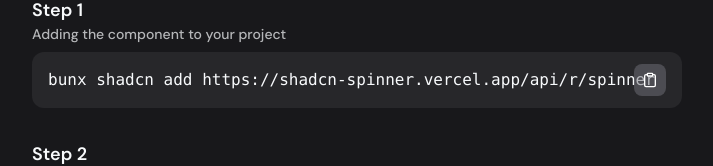
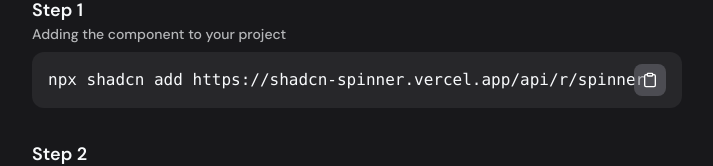
Before and after one commit to lujstn/shadcn-spinner, a Next.js app: page / in a window 1280 px wide. Shown: the part 336-502 px from the top of the page, without its empty margins (283-996 px from the left). Built offline with nearby package versions, Linux system fonts and the light colour scheme.

Commit message:
update: change command from bunx to npx for adding spinner component

```diff
--- a/src/app/page.tsx
+++ b/src/app/page.tsx
@@ -79,7 +79,7 @@
 
           <CodeBlock code={`
 \`\`\`
-bunx shadcn add https://shadcn-spinner.vercel.app/api/r/spinner
+npx shadcn add https://shadcn-spinner.vercel.app/api/r/spinner
 \`\`\`
 `} />
         </div>
```
